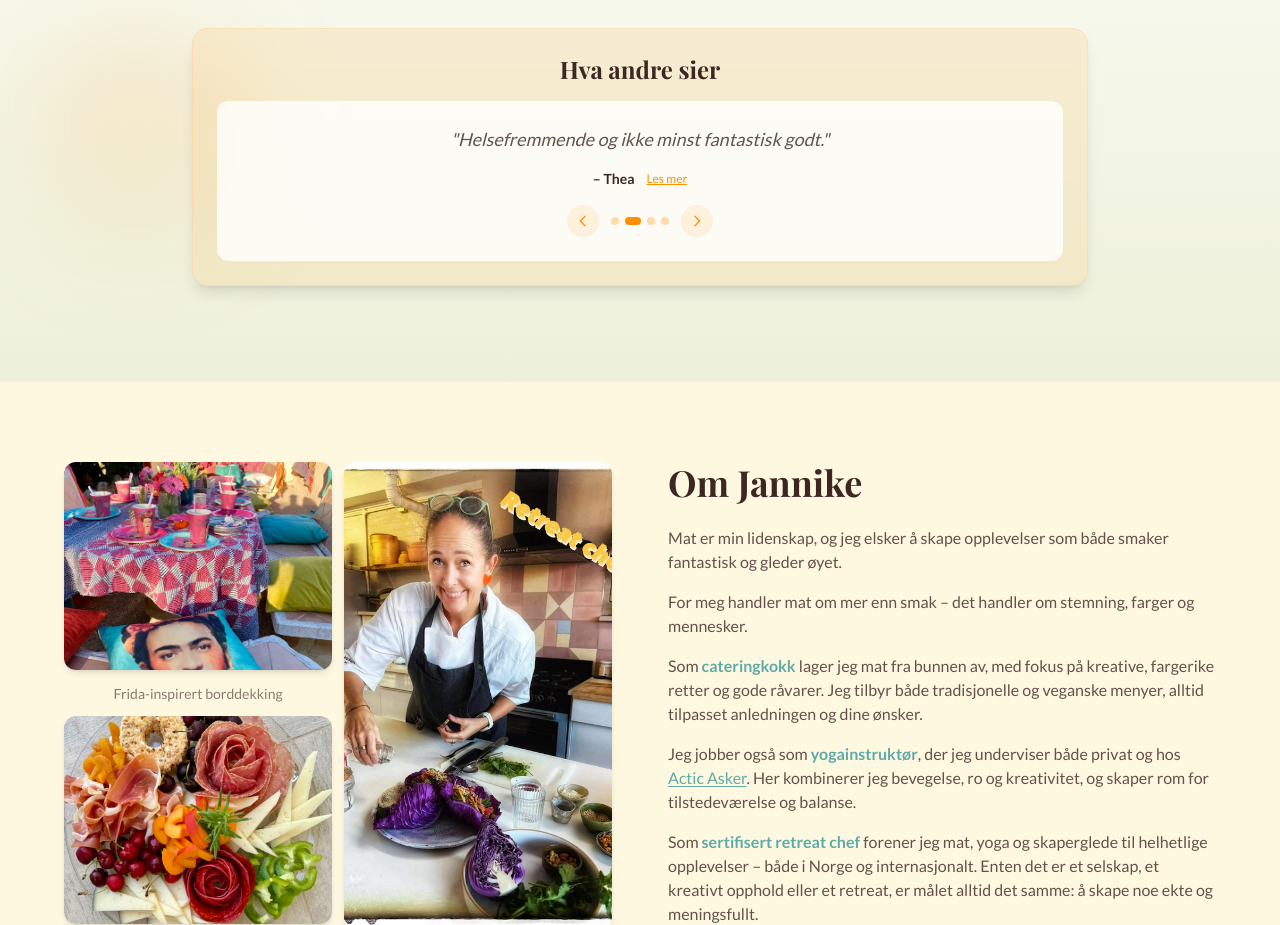
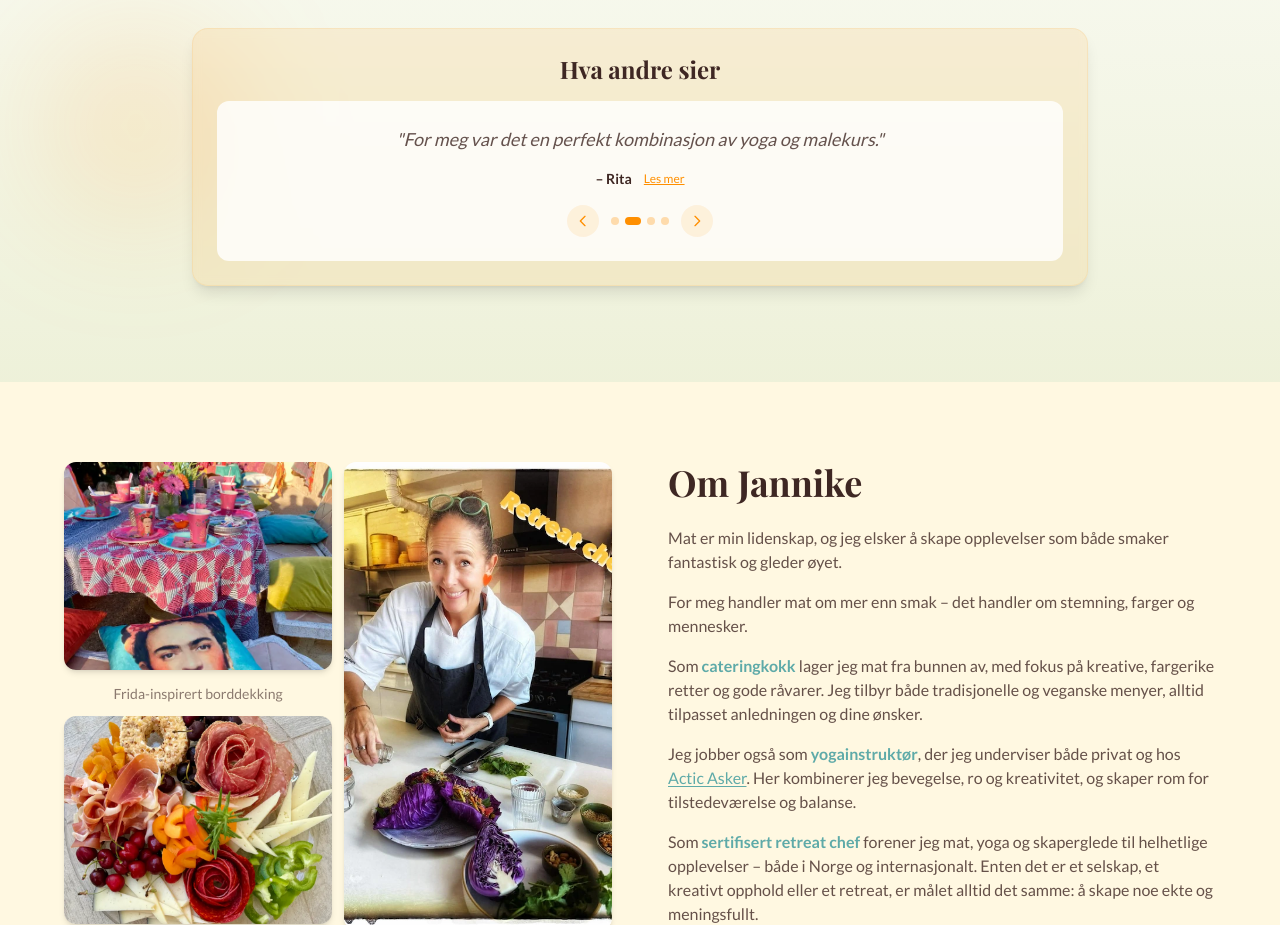
Before and after one commit to HarikaCreative/jannikes, a Next.js app: page / in a window 1280 px wide. Shown: the part 7460-8385 px from the top of the page. Built offline with nearby package versions, Linux system fonts and the light colour scheme.

Commit message:
nye reviews i Artful balance

```diff
--- a/components/ArtfulBalance.tsx
+++ b/components/ArtfulBalance.tsx
@@ -41,27 +41,27 @@ const retreatHighlights = [
 const retreatReviews = [
   {
     id: 1,
-    name: 'Ane',
-    shortQuote: 'Hun bidrar ikke bare med nydelig mat, men også med sitt sprudlende humør og sin tilstedeværelse.',
-    fullQuote: 'Vi er så takknemlig og glad for at Jannike vil være sammen med oss på våre yogaferier i Spania. Hun har vært vår faste kokk siden 2022, og vi har også engasjert henne for våre fire yogaferier i 2026. Jannike er en utrolig dyktig kokk som byr på smakfull, næringsrik og fargerik mat som er en fryd for alle sansene. Hun har en helt spesiell evne til å bruke gode råvarer og kombinere spennende smaker. I tillegg til å være en dyktig kokk er Jannike en glede å være sammen med. Hun bidrar ikke bare med nydelig mat, men også med sitt sprudlende humør og sin tilstedeværelse for alle som er med på våre yogaferier. Hun tar seg tid til å bli kjent med våre gjester noe som både vi og gjestene våre setter stor pris på. Hun er inkluderende og inspirerende å være sammen med, og alltid til å stole på.',
+    name: 'Irene Kleven',
+    shortQuote: 'Kurset er en total opplevelse for kropp og sjel – entusiasme smitter!',
+    fullQuote: 'Kurset er en total opplevelse for kropp og sjel. Vi begynner dagen med soloppgangstur eller nydelig yoga som passer for alle. Inkluderende på alle måter. Så går vi rett over på nydelig frokost. Velsmakende, sunn og fargerik! Proppfull av god start tar vi fatt på maleoppgavene. De blir gjennomgått med energi, humor og kompetanse. Det er lett å gjøre noe under kyndig veiledning. Kari-Anne leder oss støtt inn i sitt univers. Kvelden og måltidene ler vi oss gjennom. Entusiasme smitter. Tusen takk!',
   },
   {
     id: 2,
-    name: 'Thea',
-    shortQuote: 'Helsefremmende og ikke minst fantastisk godt.',
-    fullQuote: 'Som en helsebevisst person er jeg opptatt av både kvalitet og smak når det kommer til mat. Jannikes mat får høyeste skår i begge kategorier. Laget fra bunnen med gode, naturlige råvarer. Helsefremmende og ikke minst fantastisk godt.',
+    name: 'Rita',
+    shortQuote: 'For meg var det en perfekt kombinasjon av yoga og malekurs.',
+    fullQuote: 'Turen var over all forventning. Meldte meg først og fremst på turen pga yoga. Men malekurset var en veldig positiv og inspirerende opplevelse. Du og Kari-Anne er et fargerikt team. Så inkluderende og gode. Perfekt hus hvor det er plass til sosialt samvær men også privatliv. Nydelig mat. Bare hyggelig folk. For meg var det en perfekt kombinasjon av yoga og malekurs. Gleder meg til vi sees igjen!',
   },
   {
     id: 3,
-    name: 'Anna Veronica',
-    shortQuote: 'Such a variety of flavours and options for everyone.',
-    fullQuote: 'I had the pleasure of Jannike\'s food on a three day retreat in Spain. It was amazing to say the least. The presentation, colour and choice was so impressive and the food tasted unbelievable. Such a variety of flavours and options for everyone. I ate way too much as it was just so good. Each day there was a great choice on offer and all made with so much love and passion. We all were very excited for meal times knowing how wonderful it would be. I would highly recommend Jannike\'s catering and can\'t wait to try it again.',
+    name: 'Elin Buhs',
+    shortQuote: 'Jeg har blitt inspirert til å male igjen etter en lang tørkeperiode.',
+    fullQuote: 'Jeg anbefaler varmt malekurs med Kari-Anne. Jeg har blitt inspirert til å male igjen etter en lang "tørkeperiode". Nå maler jeg flere ganger i uken. Jannike hadde rundt en time yin-yoga med oss hver morgen ved svømmebassenget. Fin måte å starte dagen på. Noen kvelder hadde vi også nidra yoga før vi la oss. Trass i at Jannike lager deilig mat til alle måltider, har det ikke gitt utslag på vekten min. Jeg trives kjempegodt i villaen i høyden ved Albir og har allerede booket samme rom til neste år. Alle damene som var med var kjempehyggelige, så det er ikke problem hvis du ikke kjenner noen fra før.',
   },
   {
     id: 4,
-    name: 'Tina L. Pedersen',
-    shortQuote: 'Det er sjelden å få servert så smakfulle kunstverk som hun lager.',
-    fullQuote: 'Etter å ha deltatt på en yogaretreat, der Jannike lagde all maten, har jeg tenkt på maten hennes i snart ett år! Det er sjelden å få servert så smakfulle kunstverk som hun lager. Anbefales på det sterkeste!',
+    name: 'Jorunn Berland Øpsen',
+    shortQuote: 'En fantastisk uke der alt stemte – anbefales på det varmeste!',
+    fullQuote: 'En fantastisk uke der alt stemte: Maleundervisning med entusiasme og engasjement, yoga som en perfekt start på dagen og fantastisk mat, drikke og hyggelig sosialt samvær. Nydelige omgivelser og ikke minst kursledere som sammen fikk alt til å bli perfekt! Anbefales på det varmeste!',
   },
 ];
 
```
